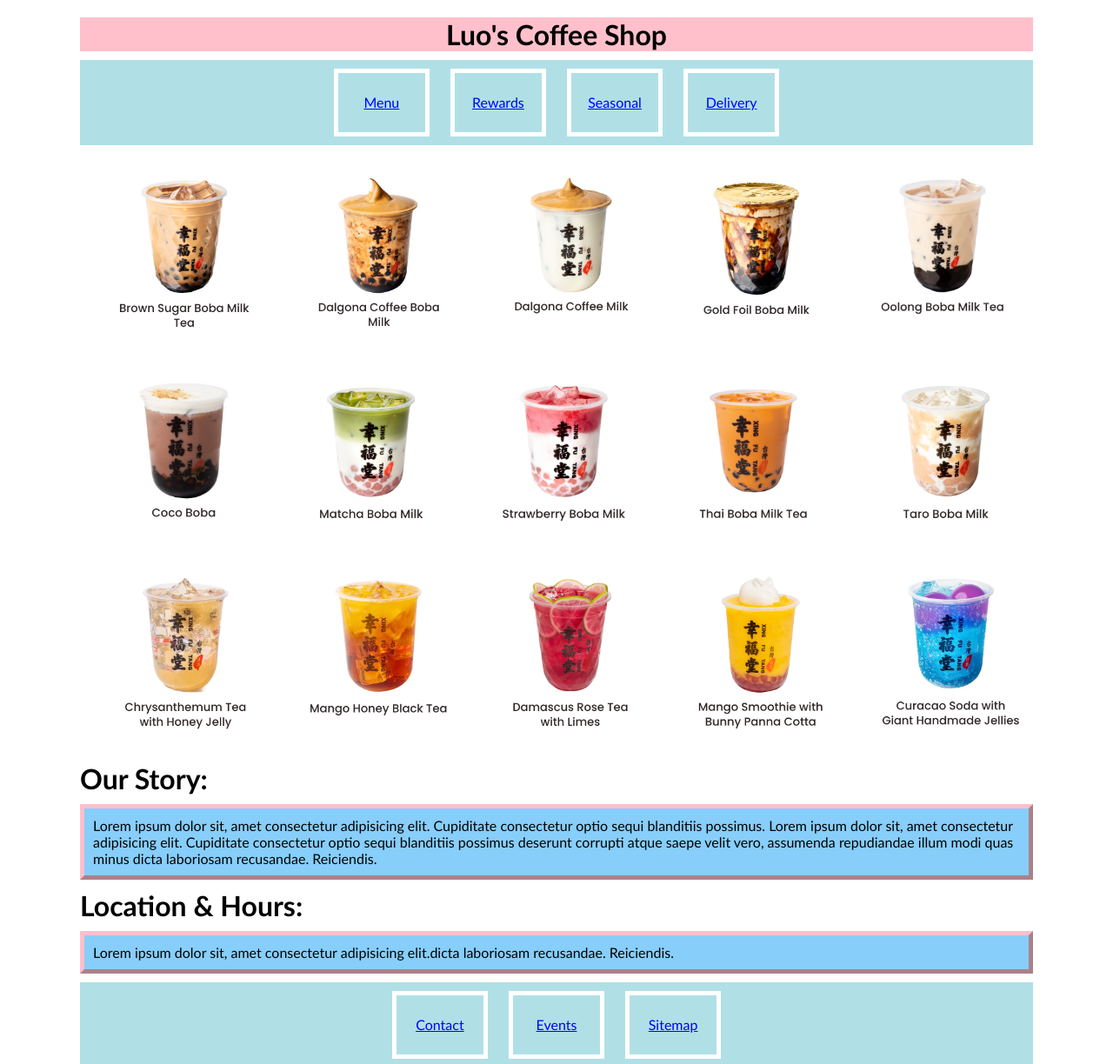
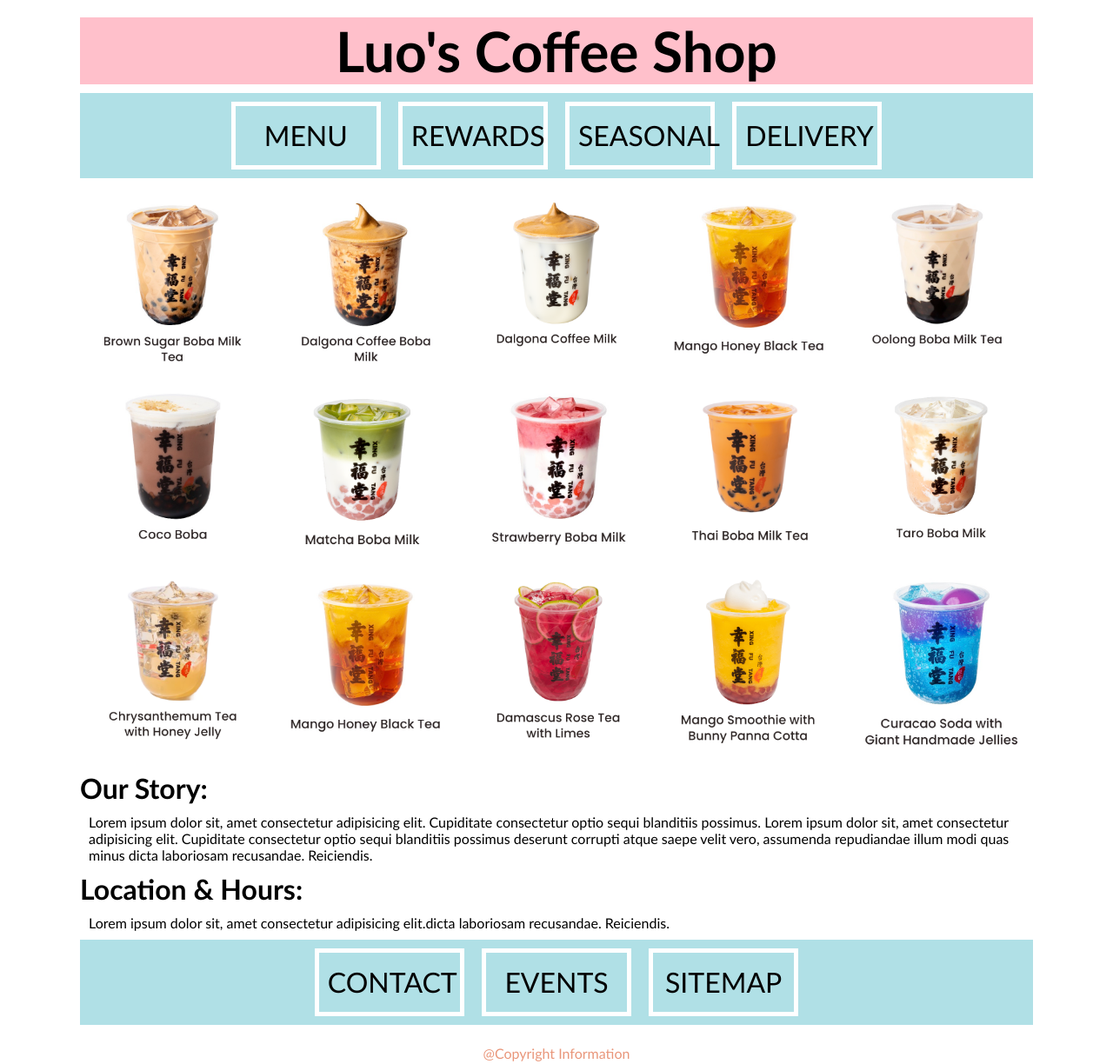
Before and after one commit to Annaluo95/midterm, a plain HTML site: page index.html in a window 1280 px wide. Shown: the top 1224 px of the page at 87% size. Drawn offline with Linux system fonts and the light colour scheme.

Commit message:
upgrade <nav>

```diff
--- a/CSS/styles.css
+++ b/CSS/styles.css
@@ -1,3 +1,5 @@
+
+
 *{
     box-sizing: border-box;
     margin: 10px;
@@ -22,44 +24,53 @@ div.container{
 header{
     background-color: pink;
     text-align: center;
+    font-size:xx-large;
 }
 
-div.left, div.middle, div.right{
-    border: 3px dotted yellow
-    width 20%
-    margin-right 2%;
+.gallery{
+    display: grid;
+    grid-template-columns: repeat(5, 1fr);
+    gap: 5px;
+    justify-items: center;
 }
 
-aside img{
+.gallery img{
     width: 100%;
-}
-
-aside{
-    display: flex;
-    justify-content: space-between;
+    max-width: 300px;
+    height: auto;
 }
 
 nav{
     background-color: powderblue;
+
 }
 
 ul{
     text-align: center;
-    text-decoration: dotted;
+    display: flex;
+    justify-content:center;
 }
 
 li{
-    display: inline-block;
-    width: 110px;
-    border:5px solid white;
+    width: 16%;
+    list-style-type: none;
+    border: 5px solid white;
     line-height: 3em;
     font-family: 'Times New Roman', Times, serif;
     font-variant: normal;
+    text-decoration: none;
 }
 
+
+
 li a{
-    color: blue;
+    color:black;
+    text-transform: uppercase;
     display: block;
+    font-family: 'Trebuchet MS', 'Lucida Sans Unicode', 'Lucida Grande', 'Lucida Sans', Arial, sans-serif;
+    font-size: 2em;
+    text-decoration: none;
+
 }
 
 footer{
--- a/index.html
+++ b/index.html
@@ -4,7 +4,7 @@
 <head>
   <meta charset="UTF-8">
   <meta name="viewport" content="width=device-width, initial-scale=1.0">
-  <title>European Travel Urban Destinations</title>
+  <title>Luo's Coffee Shop</title>
   <link rel="stylesheet" href="CSS/styles.css">
 </head>
 <head>
@@ -13,7 +13,6 @@
                 <h1>Luo's Coffee Shop</h1>
             </header>
 </head>
-
 <body>
 <head>
     <nav>
@@ -25,43 +24,25 @@
         </ul>
     </nav>
 </head>
+    <div class="gallery">
+    <img src="images/Brown_sugar_boba_milk_tea.jpg" alt="Brown_sugar_boba_milk_tea">
+    <img src="images/Dalgona_coffee_boba_milk.jpg" alt="Dalgona_coffee_boba_milk">
+    <img src="images/Dalgona_coffee_milk.jpg" alt="Dalgona_coffee_boba_milk">
+    <img src="images/Chrysan_honey_jjelly.jpeg" alt="Chrysan_honey_jjelly">
+    <img src="images/Oolong_boba_milk_tea.jpg" alt="Oolong_boba_milk_tea">
+    <img src="images/Coco_boba.jpeg" alt="Coco_boba">
+    <img src="images/Matcha_boba_milk.jpg" alt="Matcha_boba_milk">
+    <img src="images/Strawberry_boba_milk.jpeg" alt="Strawberry_boba_milk">
+    <img src="images/Thai_boba_milk_tea.jpg" alt="Strawberry_boba_milk">
+    <img src="images/Taro_boba_milk.jpg" alt="Taro_boba_milk">
+    <img src="images/Black_honey_tea.jpg" alt="Black_honey_tea">
+    <img src="images/Chrysan_honey_jjelly.jpeg" alt="Chrysan_honey_jjelly">
+    <img src="images/Damascus_rose_tea.jpg" alt="Damascus_rose_tea">
+    <img src="images/Mango_smoothie_bunny_cotta.jpg"
+        alt="Mango_smoothie_bunny_cotta">
+    <img src="images/Curacao_soda_with_jellies.jpeg" alt="Curacao_soda_with_jellies">
+    </div>
 
-    <aside>
-        <div class="left"><img src="images/Brown_sugar_boba_milk_tea.jpg" alt="Brown_sugar_boba_milk_tea"></div>
-        <div class="middle"><img src="images/Dalgona_coffee_boba_milk.jpg" alt="Dalgona_coffee_boba_milk"></div>
-        <div class="middle"><img src="images/Dalgona_coffee_milk.jpg" alt="Dalgona_coffee_boba_milk"></div>
-        <div class="middle"><img src="images/Gold_foil_boba_milk.jpg"
-        alt="Gold_foil_boba_milk"></div>
-        <div class="right"><img src="images/Oolong_boba_milk_tea.jpg" alt="Oolong_boba_milk_tea"></div>
-    </aside>
-    <aside>
-        <div class="left"><img src="images/Coco_boba.jpeg" alt="Coco_boba"></div>
-        <div class="middle"><img src="images/Matcha_boba_milk.jpg" alt="Matcha_boba_milk"></div>
-        <div class="middle"><img src="images/Strawberry_boba_milk.jpeg" alt="Strawberry_boba_milk"></div>
-        <div class="middle"><img src="images/Thai_boba_milk_tea.jpg"
-        alt="Strawberry_boba_milk"></div>
-        <div class="right"><img src="images/Taro_boba_milk.jpg" alt="Taro_boba_milk"></div>
-    </aside>
-    <aside>
-        <div class="left"><img src="images/Black_honey_tea.jpg" alt="Black_honey_tea"></div>
-        <div class="middle"><img src="images/Chrysan_honey_jjelly.jpeg" alt="Chrysan_honey_jjelly"></div>
-        <div class="middle"><img src="images/Damascus_rose_tea.jpg" alt="Damascus_rose_tea">
-        </div>
-        <div class="middle"><img src="images/Mango_smoothie_bunny_cotta.jpg"
-        alt="Mango_smoothie_bunny_cotta"></div>
-        <div class="right"><img src="images/Curacao_soda_with_jellies.jpeg" alt="Curacao_soda_with_jellies"></div>
-    </aside>
-
-    <head>
-        <style>
-            .myDiv{
-                border:5px outset pink;
-                background-color: lightskyblue;
-                text-align: left;
-                text-decoration: dotted;
-            }
-        </style>
-    </head>
     <body>
     <h1>Our Story:</h1>
     <div class="myDiv">
@@ -77,8 +58,6 @@
         </p>
     </div>
     </body>
-
-
 <head>
     <nav>
         <ul>
```
